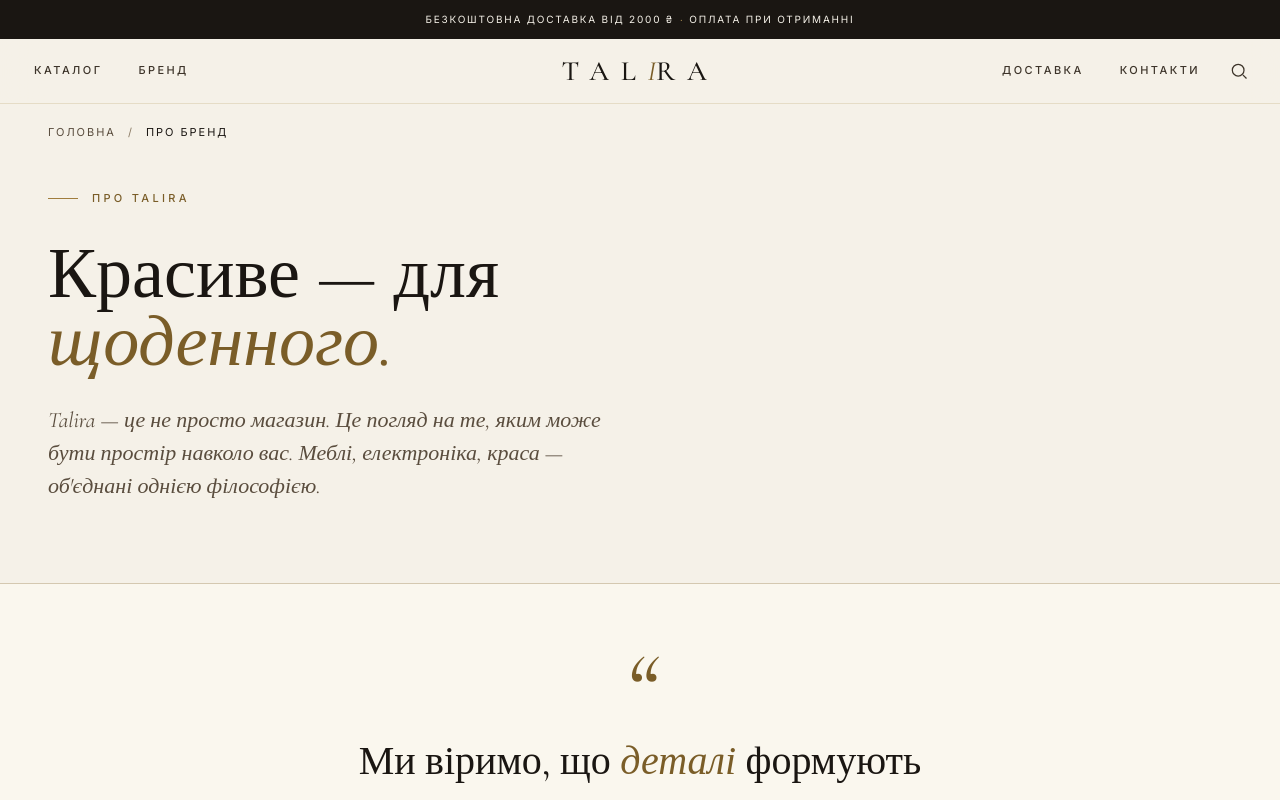
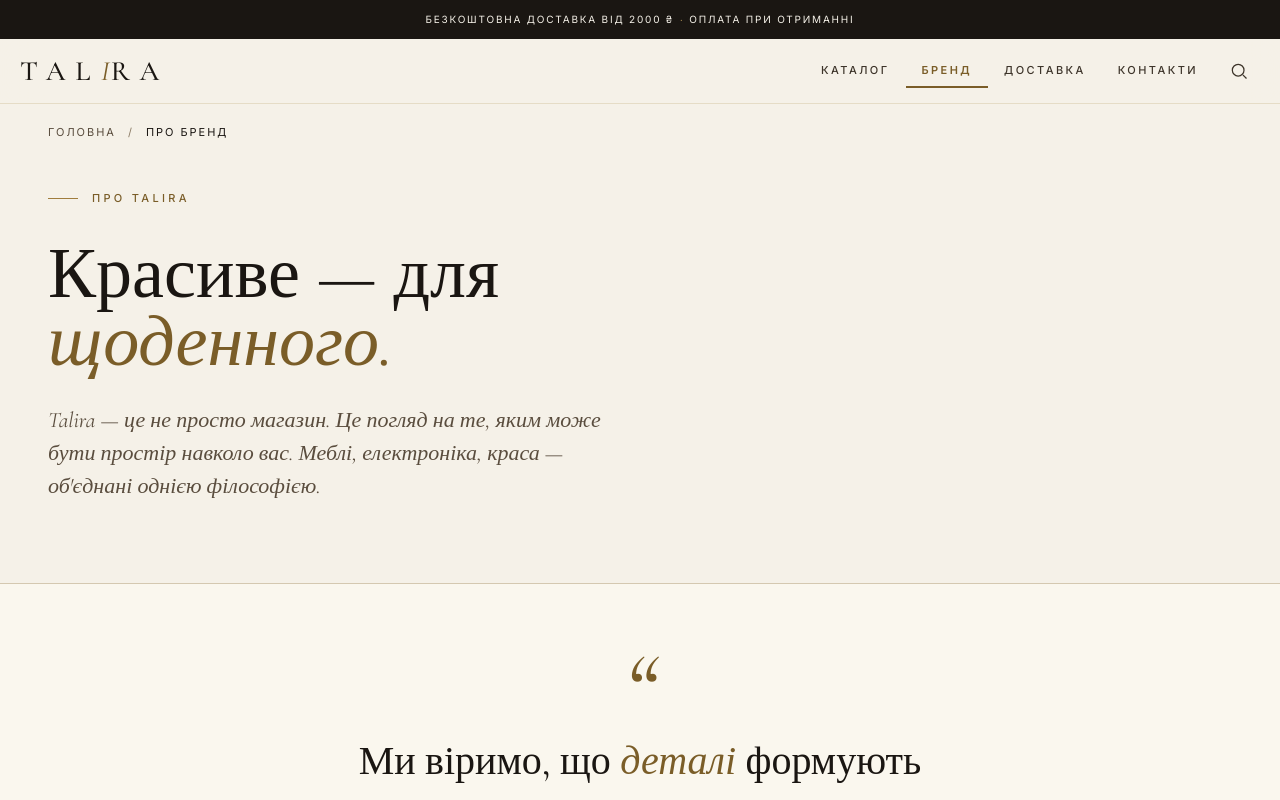
Before and after one commit to vladbaev11-netizen/talira-shop, a Next.js app: page /about in a window 1280 px wide. Shown: the top 800 px of the page. Built offline with nearby package versions, Linux system fonts and the light colour scheme.

Commit message:
design fixes: header, logo, active nav, sale timer

```diff
--- a/src/app/product/[slug]/page.tsx
+++ b/src/app/product/[slug]/page.tsx
@@ -8,6 +8,7 @@
 import type { Metadata } from "next";
 import ProductPageClient from "./ProductPageClient";
 import OrderForm from "@/components/OrderForm";
+import SaleTimer from "@/components/SaleTimer";
 
 async function getProduct(slug: string) {
   return client.fetch(
@@ -267,6 +268,11 @@
               >
                 {product.shortDescription}
               </p>
+            )}
+
+            {/* Sale timer — only if discount exists */}
+            {product.oldPrice && product.oldPrice > product.price && (
+              <SaleTimer />
             )}
 
             {/* Benefits */}
--- a/src/components/Header.tsx
+++ b/src/components/Header.tsx
@@ -2,9 +2,11 @@
 
 import { useState } from "react";
 import Link from "next/link";
+import { usePathname } from "next/navigation";
 
 export default function Header() {
   const [menuOpen, setMenuOpen] = useState(false);
+  const pathname = usePathname();
 
   return (
     <>
@@ -59,8 +61,8 @@
             height: "64px",
           }}
         >
-          {/* Left: burger (mobile) + nav (desktop) */}
-          <div style={{ display: "flex", alignItems: "center", gap: "8px" }}>
+          {/* Left: burger (mobile) + logo */}
+          <div style={{ display: "flex", alignItems: "center", gap: "16px" }}>
             {/* Burger - mobile only */}
             <button
               className="mobile-only"
@@ -80,39 +82,44 @@
               <span style={{ width: "20px", height: "1.5px", background: "var(--ink)", transition: "all .3s", transform: menuOpen ? "rotate(-45deg) translateY(-5.5px)" : "none" }} />
             </button>
 
-            {/* Desktop nav */}
-            <div className="desktop-only" style={{ display: "flex", gap: "8px" }}>
-              <NavLink href="/catalog">Каталог</NavLink>
-              <NavLink href="/about">Бренд</NavLink>
-            </div>
-          </div>
-
-          {/* Logo */}
+            {/* Logo — left aligned */}
             <Link
               href="/"
               style={{
                 fontFamily: "'Cormorant Garamond', serif",
                 fontSize: "28px",
                 fontWeight: 500,
-              letterSpacing: ".42em",
+                letterSpacing: ".35em",
                 color: "var(--ink)",
                 lineHeight: 1,
-              position: "absolute",
-              left: "50%",
-              transform: "translateX(-50%)",
+                display: "flex",
+                alignItems: "baseline",
               }}
             >
-            TAL
-            <em style={{ color: "var(--gold-deep)", fontWeight: 400, letterSpacing: 0, fontStyle: "italic" }}>I</em>
-            RA
+              <span>TAL</span>
+              <span
+                style={{
+                  color: "var(--gold-deep)",
+                  fontWeight: 400,
+                  fontStyle: "italic",
+                  letterSpacing: "0",
+                  margin: "0 1px",
+                }}
+              >
+                I
+              </span>
+              <span>RA</span>
             </Link>
+          </div>
 
-          {/* Right */}
+          {/* Right: nav + search */}
           <div style={{ display: "flex", alignItems: "center", gap: "4px" }}>
-            <div className="desktop-only" style={{ display: "flex", gap: "8px" }}>
-              <NavLink href="/delivery">Доставка</NavLink>
-              <NavLink href="/contacts">Контакти</NavLink>
-            </div>
+            <nav className="desktop-only" style={{ display: "flex", gap: "0" }}>
+              <NavLink href="/catalog" active={pathname === "/catalog"}>Каталог</NavLink>
+              <NavLink href="/about" active={pathname === "/about"}>Бренд</NavLink>
+              <NavLink href="/delivery" active={pathname === "/delivery"}>Доставка</NavLink>
+              <NavLink href="/contacts" active={pathname === "/contacts"}>Контакти</NavLink>
+            </nav>
             <button
               style={{
                 background: "transparent",
@@ -172,18 +179,21 @@
   );
 }
 
-function NavLink({ href, children }: { href: string; children: React.ReactNode }) {
+function NavLink({ href, children, active }: { href: string; children: React.ReactNode; active: boolean }) {
   return (
     <Link
       href={href}
       style={{
-        color: "var(--ink-soft)",
+        color: active ? "var(--gold-deep)" : "var(--ink-soft)",
         fontSize: "11px",
         letterSpacing: ".22em",
         textTransform: "uppercase",
-        fontWeight: 500,
-        padding: "8px 14px",
+        fontWeight: active ? 600 : 500,
+        padding: "8px 16px",
         transition: "color .25s",
+        position: "relative",
+        borderBottom: active ? "2px solid var(--gold-deep)" : "2px solid transparent",
+        paddingBottom: "6px",
       }}
     >
       {children}
@@ -209,7 +219,7 @@
       }}
     >
       {children}
-      <span style={{ color: "var(--gold-deep)", fontSize: "18px" }}>→</span>
+      <span style={{ color: "var(--gold-deep)", fontSize: "18px" }}>&#8594;</span>
     </Link>
   );
 }
--- /dev/null
+++ b/src/components/SaleTimer.tsx
@@ -0,0 +1,82 @@
+"use client";
+
+import { useState, useEffect } from "react";
+
+export default function SaleTimer() {
+  const [timeLeft, setTimeLeft] = useState({ hours: 0, minutes: 0, seconds: 0 });
+
+  useEffect(() => {
+    function calcTimeLeft() {
+      const now = new Date();
+      const endOfDay = new Date(now);
+      endOfDay.setHours(23, 59, 59, 999);
+      const diff = endOfDay.getTime() - now.getTime();
+
+      if (diff <= 0) return { hours: 0, minutes: 0, seconds: 0 };
+
+      return {
+        hours: Math.floor(diff / (1000 * 60 * 60)),
+        minutes: Math.floor((diff % (1000 * 60 * 60)) / (1000 * 60)),
+        seconds: Math.floor((diff % (1000 * 60)) / 1000),
+      };
+    }
+
+    setTimeLeft(calcTimeLeft());
+    const interval = setInterval(() => {
+      setTimeLeft(calcTimeLeft());
+    }, 1000);
+
+    return () => clearInterval(interval);
+  }, []);
+
+  const pad = (n: number) => n.toString().padStart(2, "0");
+
+  return (
+    <div
+      style={{
+        display: "flex",
+        alignItems: "center",
+        gap: "16px",
+        padding: "16px 24px",
+        background: "var(--ink)",
+        color: "var(--bg)",
+        marginBottom: "28px",
+      }}
+    >
+      <div style={{ fontSize: "12px", letterSpacing: ".15em", textTransform: "uppercase", color: "var(--gold-soft)", fontWeight: 500 }}>
+        Акція закінчується:
+      </div>
+      <div style={{ display: "flex", gap: "8px" }}>
+        <TimeBlock value={pad(timeLeft.hours)} label="год" />
+        <div style={{ color: "var(--gold-soft)", fontSize: "20px", fontFamily: "'Cormorant Garamond', serif", lineHeight: "1", alignSelf: "flex-start", marginTop: "2px" }}>:</div>
+        <TimeBlock value={pad(timeLeft.minutes)} label="хв" />
+        <div style={{ color: "var(--gold-soft)", fontSize: "20px", fontFamily: "'Cormorant Garamond', serif", lineHeight: "1", alignSelf: "flex-start", marginTop: "2px" }}>:</div>
+        <TimeBlock value={pad(timeLeft.seconds)} label="сек" />
+      </div>
+    </div>
+  );
+}
+
+function TimeBlock({ value, label }: { value: string; label: string }) {
+  return (
+    <div style={{ textAlign: "center" }}>
+      <div
+        style={{
+          fontFamily: "'Cormorant Garamond', serif",
+          fontSize: "24px",
+          fontWeight: 500,
+          lineHeight: "1",
+          color: "var(--bg)",
+          background: "rgba(255,255,255,.1)",
+          padding: "6px 10px",
+          minWidth: "44px",
+        }}
+      >
+        {value}
+      </div>
+      <div style={{ fontSize: "9px", letterSpacing: ".15em", textTransform: "uppercase", color: "rgba(245,241,232,.5)", marginTop: "4px" }}>
+        {label}
+      </div>
+    </div>
+  );
+}
```
Lines whose indentation alone changed are shown as unchanged.
